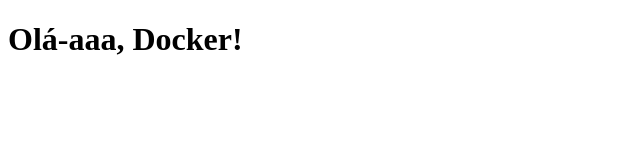
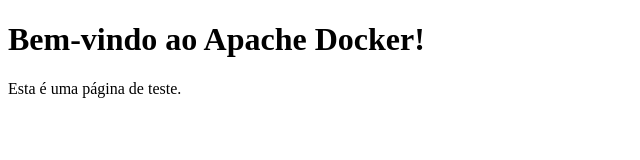
Before and after one commit to rtpragana/estudo, a plain HTML site: page meu-apache/public-html/index.html in a window 1280 px wide. Shown: the whole page, without its empty margins (0-640 px from the left). Drawn offline with Linux system fonts and the light colour scheme.

Commit message:
Added Apache

```diff
--- a/index.html
+++ b/meu-apache/public-html/index.html
@@ -3,9 +3,10 @@
 <head>
     <meta charset="UTF-8">
     <meta name="viewport" content="width=device-width, initial-scale=1.0">
-    <title>Minha Página</title>
+    <title>Minha Página Apache</title>
 </head>
 <body>
-    <h1>Olá-aaa, Docker!</h1>
+    <h1>Bem-vindo ao Apache Docker!</h1>
+    <p>Esta é uma página de teste.</p>
 </body>
 </html>
```
Also changed, not shown: 1 other file.
